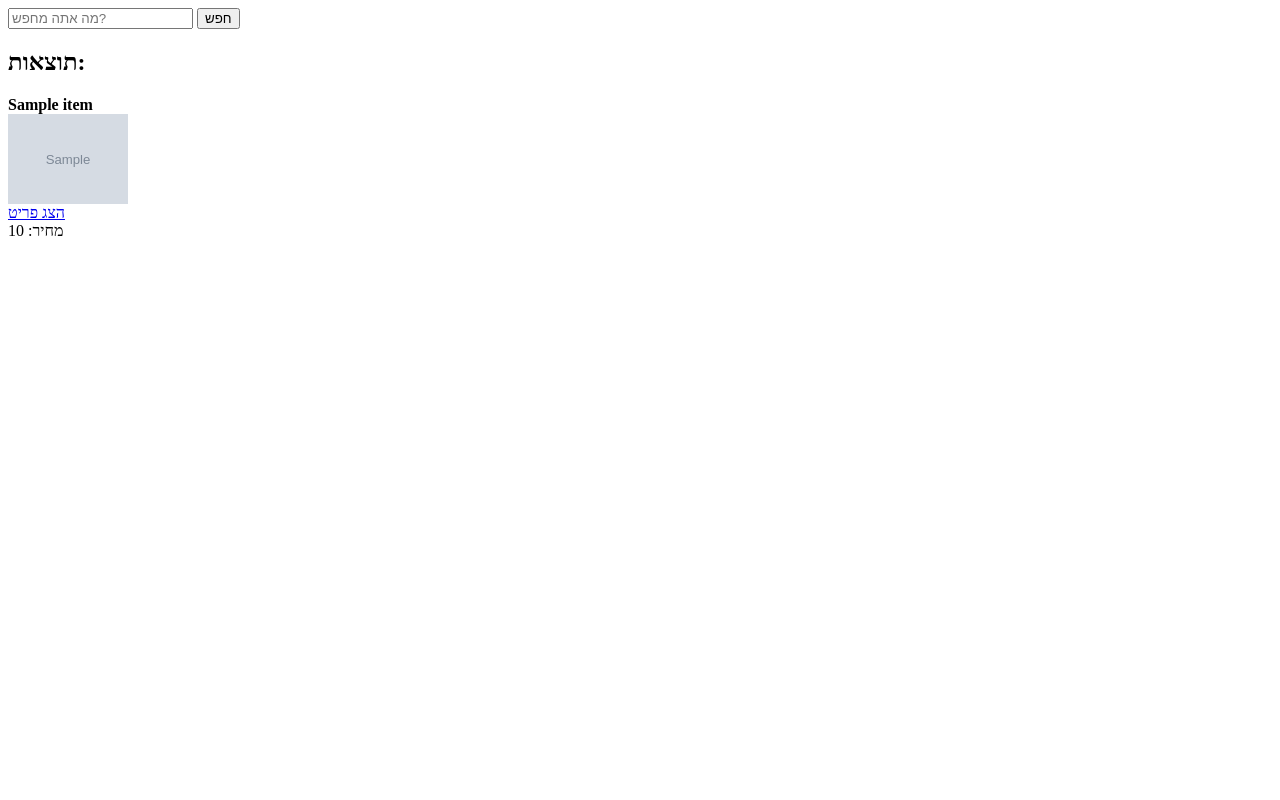
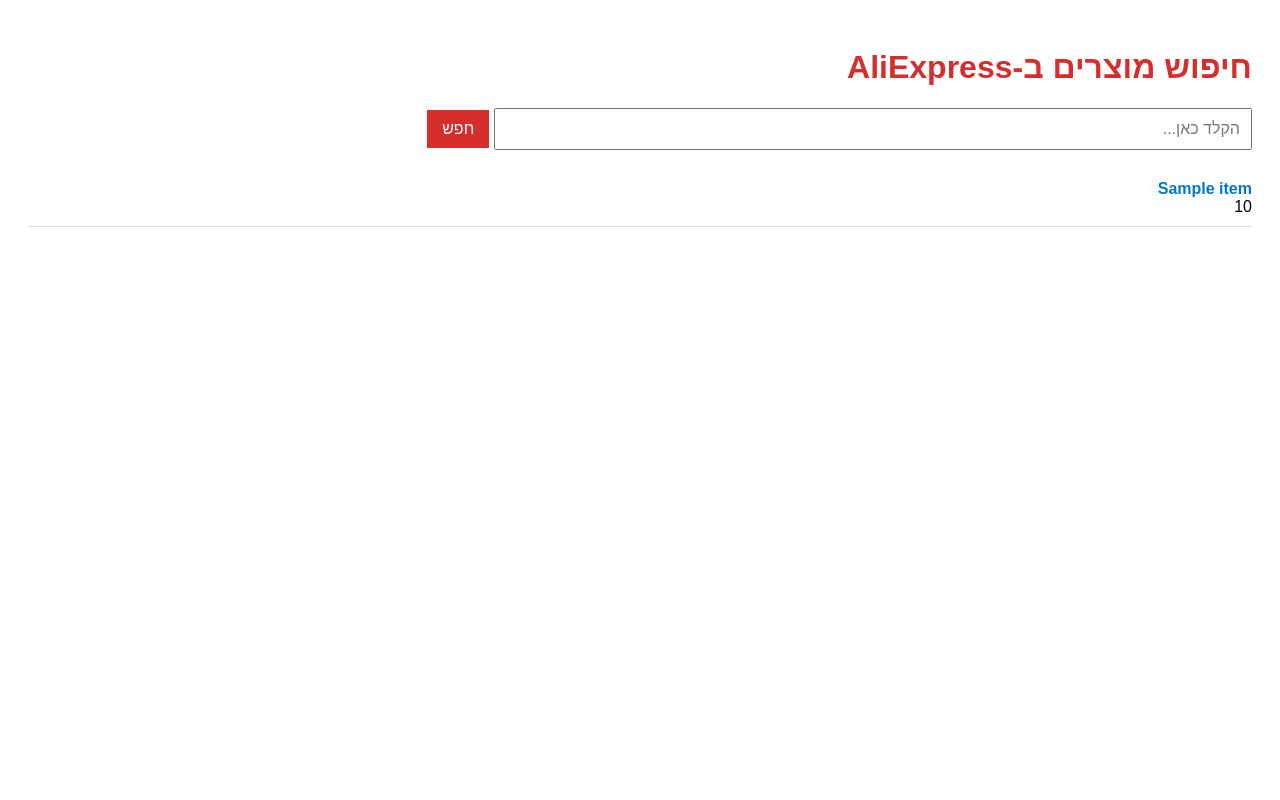
Before and after one commit to fufu2004/aliexpress-ai-search, a Flask app: template templates/index.html in a window 1280 px wide. Run offline with Flask 3, Linux system fonts and the light colour scheme; the template is opened without the code that fills it: most values are stand-ins (such as "Sample title", 1, 10 or a date in 2020); grey boxes marked "Sample" are stand-in pictures.

Commit message:
Update index.html

```diff
--- a/templates/index.html
+++ b/templates/index.html
@@ -1,20 +1,75 @@
-<form method="post">
-    <input type="text" name="query" placeholder="מה אתה מחפש?" required>
+<!DOCTYPE html>
+<html lang="he" dir="rtl">
+<head>
+    <meta charset="UTF-8">
+    <title>AliExpress AI Search App</title>
+    <style>
+        body {
+            font-family: Arial, sans-serif;
+            padding: 20px;
+            background: #fff;
+            direction: rtl;
+        }
+        h1 {
+            color: #d62d2d;
+        }
+        form {
+            margin-bottom: 20px;
+        }
+        input[type="text"] {
+            width: 60%;
+            padding: 10px;
+            font-size: 16px;
+        }
+        button {
+            padding: 10px 15px;
+            font-size: 16px;
+            background-color: #d62d2d;
+            color: white;
+            border: none;
+            cursor: pointer;
+        }
+        .results {
+            margin-top: 30px;
+        }
+        .result-item {
+            margin-bottom: 15px;
+            border-bottom: 1px solid #ddd;
+            padding-bottom: 10px;
+        }
+        .result-item a {
+            text-decoration: none;
+            color: #0077cc;
+        }
+    </style>
+</head>
+<body>
+
+<h1>חיפוש מוצרים ב-AliExpress</h1>
+
+<form method="POST">
+    <input type="text" name="query" placeholder="הקלד כאן...">
     <button type="submit">חפש</button>
 </form>
 
-{% if results %}
-  <h2>תוצאות:</h2>
-  {% for item in results %}
-    <div class="item">
-      <strong>{{ item.productTitle }}</strong><br>
-      <img src="{{ item.imageUrl }}" width="120">
-      <br><a href="{{ item.productUrl }}" target="_blank">הצג פריט</a>
-      <br>מחיר: {{ item.salePrice }}
-    </div>
-  {% endfor %}
-{% else %}
-  {% if results is not none %}
-    <p>לא נמצאו תוצאות.</p>
-  {% endif %}
+{% if query %}
+    <p>תוצאות עבור: <strong>{{ query }}</strong></p>
 {% endif %}
+
+<div class="results">
+    {% if results %}
+        {% for item in results %}
+            <div class="result-item">
+                <a href="{{ item.url }}" target="_blank">
+                    <strong>{{ item.title }}</strong>
+                </a><br>
+                <span>{{ item.price }}</span>
+            </div>
+        {% endfor %}
+    {% elif query %}
+        <p>לא נמצאו תוצאות.</p>
+    {% endif %}
+</div>
+
+</body>
+</html>
```
